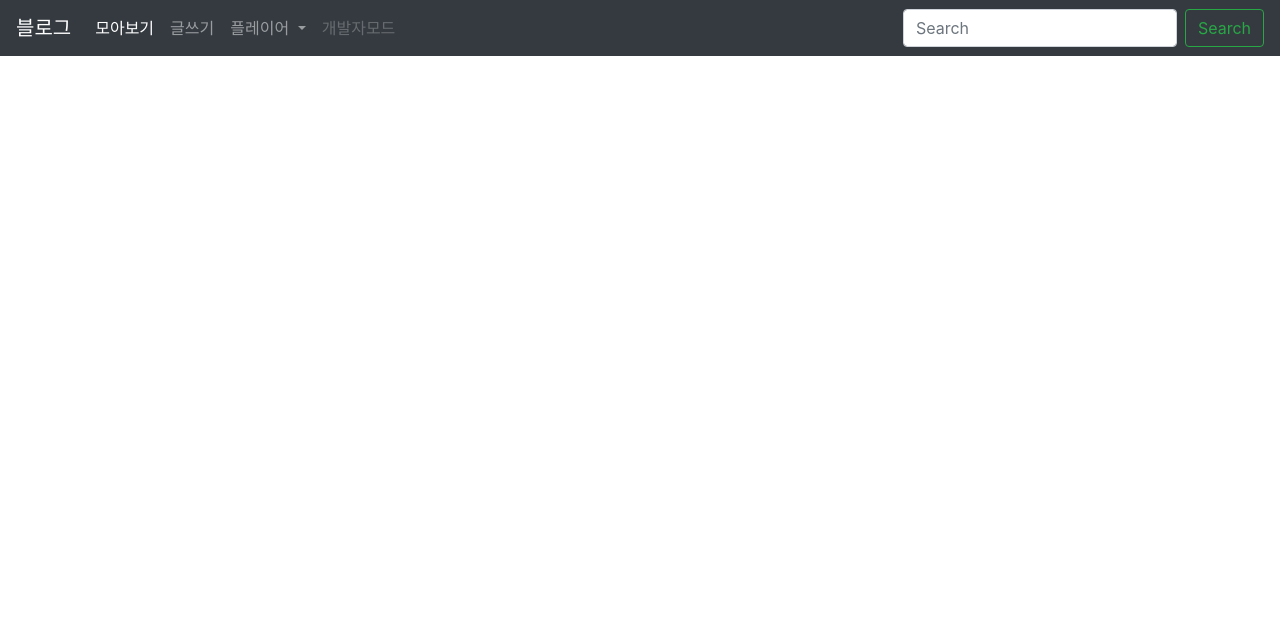
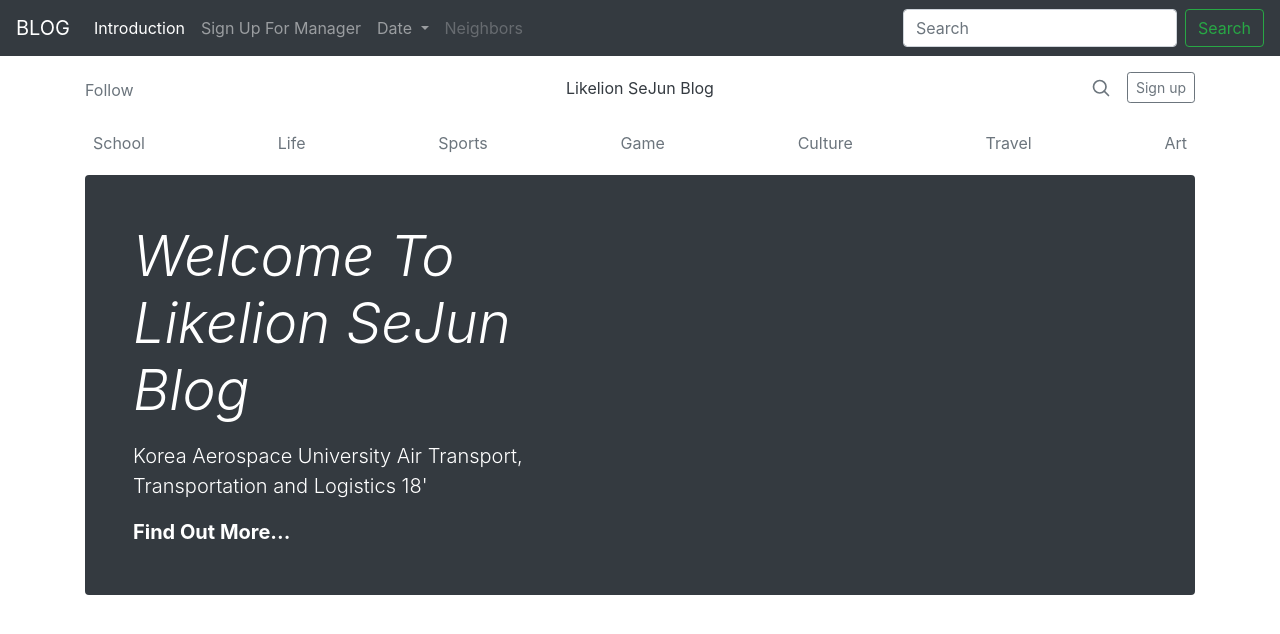
Before and after one commit to KAUneoguri/blogtask, a Django app: page / in a window 1280 px wide. Shown: the top 634 px of the page. Run offline with Django 3.2, Linux system fonts and the light colour scheme; data that the repository does not hold is empty; some libraries are stand-ins or nearby versions.

Commit message:
last change

```diff
--- a/blogapp/templates/home.html
+++ b/blogapp/templates/home.html
@@ -4,9 +4,9 @@
 <script src="https://cdnjs.cloudflare.com/ajax/libs/popper.js/1.14.7/umd/popper.min.js" integrity="sha384-UO2eT0CpHqdSJQ6hJty5KVphtPhzWj9WO1clHTMGa3JDZwrnQq4sF86dIHNDz0W1" crossorigin="anonymous"></script>
 <script src="https://stackpath.bootstrapcdn.com/bootstrap/4.3.1/js/bootstrap.min.js" integrity="sha384-JjSmVgyd0p3pXB1rRibZUAYoIIy6OrQ6VrjIEaFf/nJGzIxFDsf4x0xIM+B07jRM" crossorigin="anonymous"></script>
 </head>
-<body>
+
 <nav class="navbar navbar-expand-lg navbar-dark bg-dark">
-                <a class="navbar-brand" href="#">블로그</a>
+    <a class="navbar-brand" href="#">BLOG</a>
     <button class="navbar-toggler" type="button" data-toggle="collapse" data-target="#navbarSupportedContent" aria-controls="navbarSupportedContent" aria-expanded="false" aria-label="Toggle navigation">
       <span class="navbar-toggler-icon"></span>
     </button>
@@ -14,24 +14,24 @@
     <div class="collapse navbar-collapse" id="navbarSupportedContent">
       <ul class="navbar-nav mr-auto">
         <li class="nav-item active">
-                      <a class="nav-link" href="#">모아보기 <span class="sr-only">(current)</span></a>
+          <a class="nav-link" href="#">Introduction <span class="sr-only">(current)</span></a>
         </li>
         <li class="nav-item">
-                      <a class="nav-link" href="{% url 'new' %}">글쓰기</a>
+          <a class="nav-link" href="#">Sign Up For Manager</a>
         </li>
         <li class="nav-item dropdown">
           <a class="nav-link dropdown-toggle" href="#" id="navbarDropdown" role="button" data-toggle="dropdown" aria-haspopup="true" aria-expanded="false">
-                        플레이어
+            Date
           </a>
           <div class="dropdown-menu" aria-labelledby="navbarDropdown">
-                        <a class="dropdown-item" href="#">학교</a>
-                        <a class="dropdown-item" href="#">학번</a>
+            <a class="dropdown-item" href="#">2019</a>
+            <a class="dropdown-item" href="#">2018</a>
             <div class="dropdown-divider"></div>
-                        <a class="dropdown-item" href="#">다른 전공 보기</a>
+            <a class="dropdown-item" href="#">Search</a>
           </div>
         </li>
         <li class="nav-item">
-                      <a class="nav-link disabled" href="#" tabindex="-1" aria-disabled="true">개발자모드</a>
+          <a class="nav-link disabled" href="#" tabindex="-1" aria-disabled="true">Neighbors</a>
         </li>
       </ul>
       <form class="form-inline my-2 my-lg-0">
@@ -41,20 +41,95 @@
     </div>
   </nav>
 
-{%for blog in blogs.all %}
-<div class="card"></div>
-    <div class="card-body">
-      <h5 class="card-title">{{blog.title}}</h5>
-      <h6 class="card-subtitle mb-2 text-muted">{{blog.pub_date}}</h6>
-      <p class="card-text">{{blog.summary}}</p>
-      <a href= "{% url 'detail' blog.id %}" class="card-link">...more</a></a>
+
+
+<!doctype html>
+<html lang="en">
+  <head>
+    <meta charset="utf-8">
+    <meta name="viewport" content="width=device-width, initial-scale=1, shrink-to-fit=no">
+    <meta name="description" content="">
+    <meta name="author" content="Mark Otto, Jacob Thornton, and Bootstrap contributors">
+    <meta name="generator" content="Jekyll v3.8.5">
+    <title>Blog Template · Bootstrap</title>
+
+    <link rel="canonical" href="https://getbootstrap.com/docs/4.3/examples/blog/">
+
+    <!-- Bootstrap core CSS -->
+<link href="/docs/4.3/dist/css/bootstrap.min.css" rel="stylesheet" integrity="sha384-ggOyR0iXCbMQv3Xipma34MD+dH/1fQ784/j6cY/iJTQUOhcWr7x9JvoRxT2MZw1T" crossorigin="anonymous">
+
+
+    <style>
+      .bd-placeholder-img {
+        font-size: 1.125rem;
+        text-anchor: middle;
+        -webkit-user-select: none;
+        -moz-user-select: none;
+        -ms-user-select: none;
+        user-select: none;
+      }
+
+      @media (min-width: 768px) {
+        .bd-placeholder-img-lg {
+          font-size: 3.5rem;
+        }
+      }
+    </style>
+    <!-- Custom styles for this template -->
+    <link href="https://fonts.googleapis.com/css?family=Playfair+Display:700,900" rel="stylesheet">
+    <!-- Custom styles for this template -->
+    <link href="blog.css" rel="stylesheet">
+  </head>
+  <body>
+    <div class="container">
+  <header class="blog-header py-3">
+    <div class="row flex-nowrap justify-content-between align-items-center">
+      <div class="col-4 pt-1">
+        <a class="text-muted" href="#">Follow</a>
+      </div>
+      <div class="col-4 text-center">
+        <a class="blog-header-logo text-dark" href="#">Likelion SeJun Blog</a>
+      </div>
+      <div class="col-4 d-flex justify-content-end align-items-center">
+        <a class="text-muted" href="#">
+          <svg xmlns="http://www.w3.org/2000/svg" width="20" height="20" fill="none" stroke="currentColor" stroke-linecap="round" stroke-linejoin="round" stroke-width="2" class="mx-3" role="img" viewBox="0 0 24 24" focusable="false"><title>Search</title><circle cx="10.5" cy="10.5" r="7.5"/><path d="M21 21l-5.2-5.2"/></svg>
+        </a>
+        <a class="btn btn-sm btn-outline-secondary" href="#">Sign up</a>
+      </div>
+    </div>
+  </header>
+
+  <div class="nav-scroller py-1 mb-2">
+    <nav class="nav d-flex justify-content-between">
+      <a class="p-2 text-muted" href="#">School</a>
+      <a class="p-2 text-muted" href="#">Life</a>
+      <a class="p-2 text-muted" href="#">Sports</a>
+      <a class="p-2 text-muted" href="#">Game</a>
+      <a class="p-2 text-muted" href="#">Culture</a>
+      <a class="p-2 text-muted" href="#">Travel</a>
+      <a class="p-2 text-muted" href="#">Art</a>
+    </nav>
+  </div>
+
+  <div class="jumbotron p-4 p-md-5 text-white rounded bg-dark">
+    <div class="col-md-6 px-0">
+      <h1 class="display-4 font-italic">Welcome To Likelion SeJun Blog</h1>
+      <p class="lead my-3">Korea Aerospace University Air Transport, Transportation and Logistics 18'</p>
+      <p class="lead mb-0"><a href="#" class="text-white font-weight-bold">Find Out More...</a></p>
     </div>
   </div>
 
+  {% for blog in blogs.all%}
+  <div class="row mb-2">
+    <div class="col-md-6">
+      <div class="row no-gutters border rounded overflow-hidden flex-md-row mb-4 shadow-sm h-md-250 position-relative">
+        <div class="col p-4 d-flex flex-column position-static">
+          <strong class="d-inline-block mb-2 text-primary">Life</strong>
+          <h3 class="mb-0">{{blog.title}}</h3>
+          <div class="mb-1 text-muted">{{blog.pub_date}}</div>
+          <p class="card-text mb-auto">{{blog.summary}}</p>
+          <a href="#" class="stretched-link">Continue reading</a>
         </div>
-
-
+      </div>
+    </div>
   {%endfor%}
-
-
-</body>
```
Also changed, not shown: blogapp/templates/detail.html (+82 -15 lines). Lines whose indentation alone changed are shown as unchanged.
